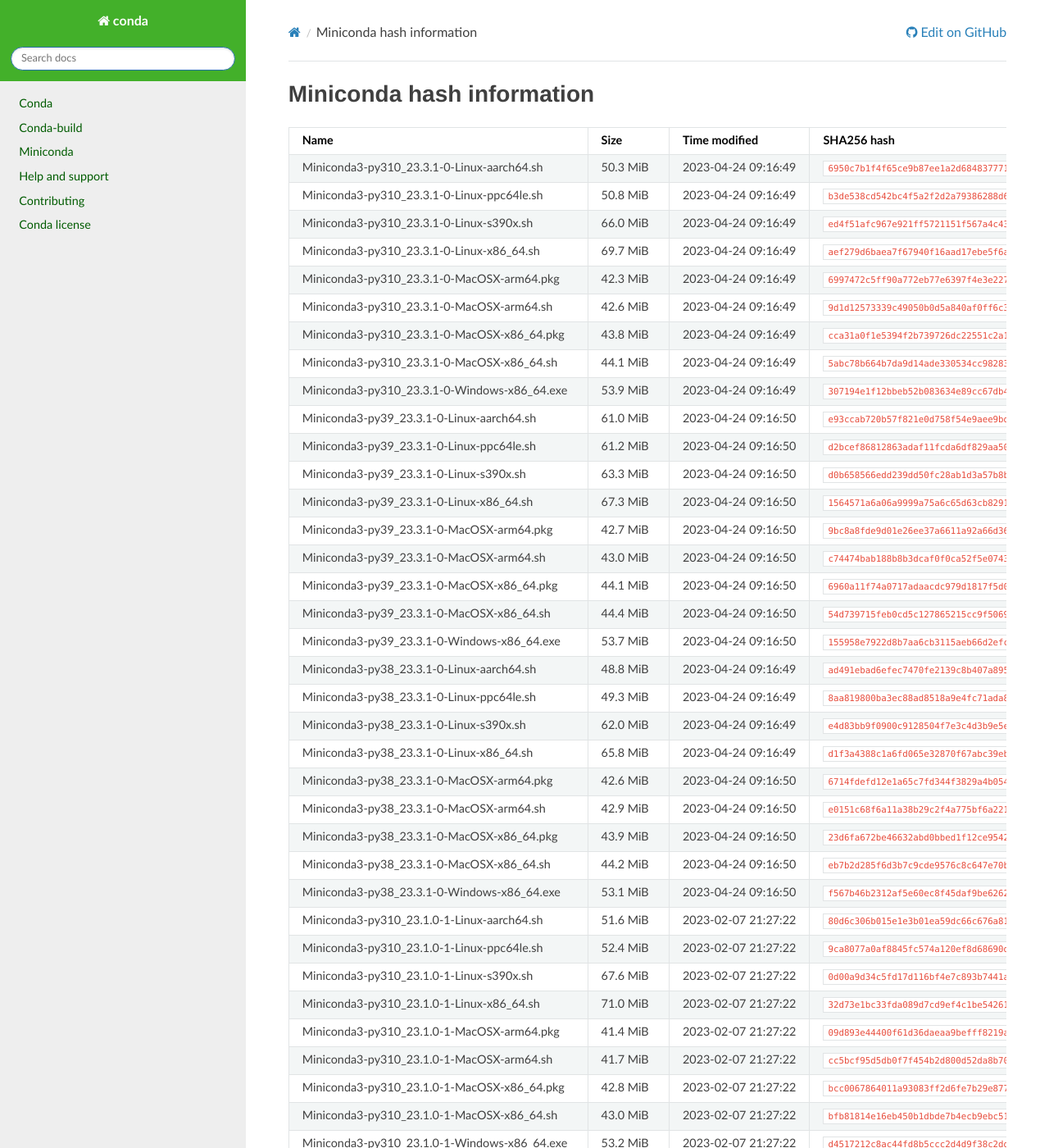
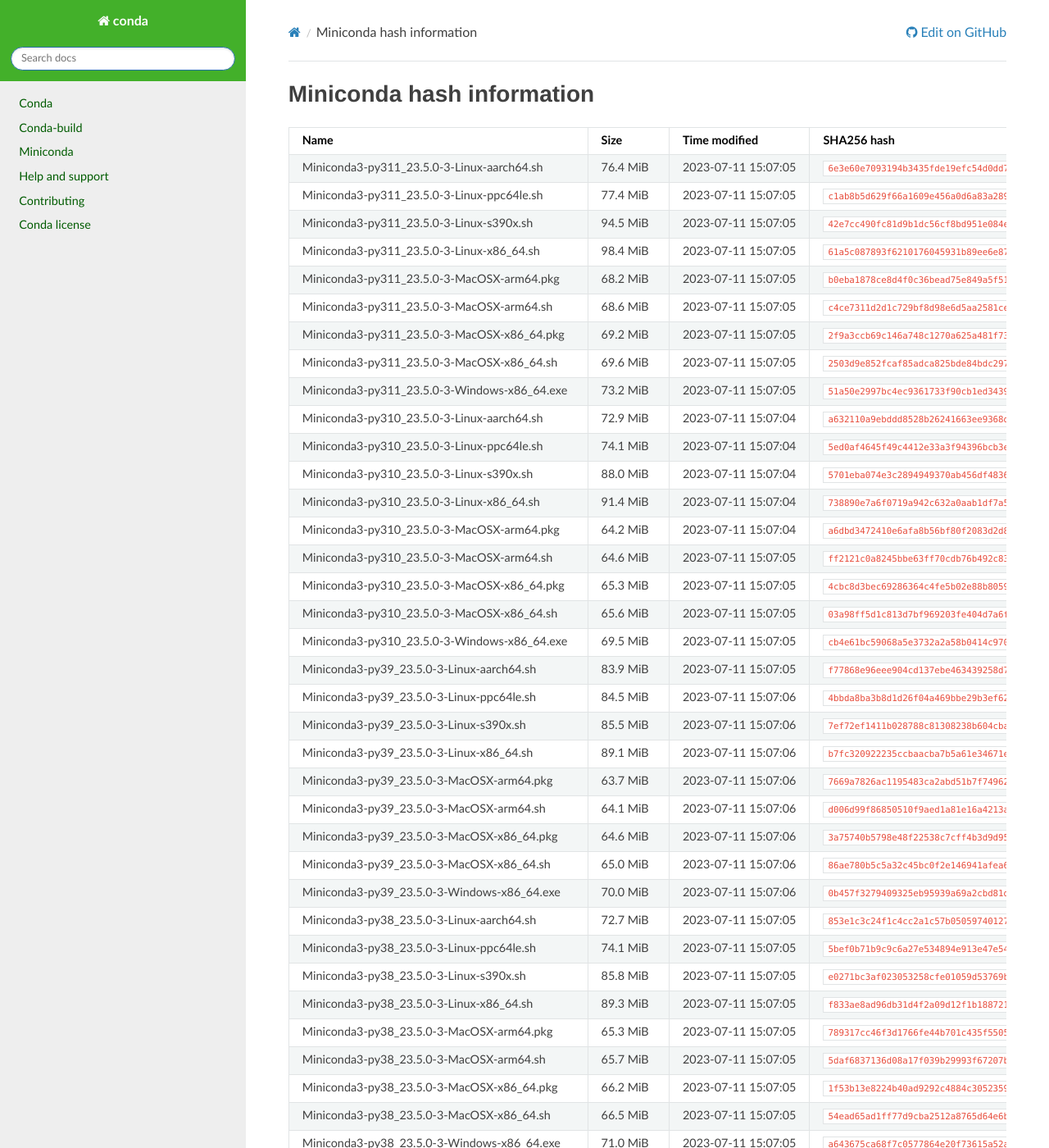
Before and after one commit to conda/conda-docs, a Sphinx documentation site: the page built from docs/source/miniconda_hashes.rst, in a window 1280 px wide and 1400 px high. Shown: the whole window at 82% size. Built offline with Sphinx 7.4.7 and the Read the Docs theme 2.0.0, drawn with Linux system fonts in a browser that asks for light colours.

Commit message:
Update hash list

```diff
--- a/docs/source/miniconda_hashes.rst
+++ b/docs/source/miniconda_hashes.rst
@@ -7,6 +7,42 @@
 ===============================================   =========   ===================  ====================================================================
 Name                                              Size        Time modified        SHA256 hash
 ===============================================   =========   ===================  ====================================================================
+Miniconda3-py311_23.5.0-3-Linux-aarch64.sh         76.4 MiB   2023-07-11 15:07:05  ``6e3e60e7093194b3435fde19efc54d0dd78be393bf5b7487cc28cd1039ebed4d``
+Miniconda3-py311_23.5.0-3-Linux-ppc64le.sh         77.4 MiB   2023-07-11 15:07:05  ``c1ab8b5d629f66a1609e456a0d6a83a2896af6dc0b2b702025cb19456030eacd``
+Miniconda3-py311_23.5.0-3-Linux-s390x.sh           94.5 MiB   2023-07-11 15:07:05  ``42e7cc490fc81d9b1dc56cf8bd951e084e804824d60aca3a4b15d35c57ad373e``
+Miniconda3-py311_23.5.0-3-Linux-x86_64.sh          98.4 MiB   2023-07-11 15:07:05  ``61a5c087893f6210176045931b89ee6e8760c17abd9c862b2cab4c1b7d00f7c8``
+Miniconda3-py311_23.5.0-3-MacOSX-arm64.pkg         68.2 MiB   2023-07-11 15:07:05  ``b0eba1878ce8d4f0c36bead75e849a5f513055756d794344ff6b371e47b66cbe``
+Miniconda3-py311_23.5.0-3-MacOSX-arm64.sh          68.6 MiB   2023-07-11 15:07:05  ``c4ce7311d2d1c729bf8d98e6d5aa2581ce0b08a1480985e63efaf8529b2fc6ca``
+Miniconda3-py311_23.5.0-3-MacOSX-x86_64.pkg        69.2 MiB   2023-07-11 15:07:05  ``2f9a3ccb69c146a748c1270a625a481f73c49d714a35c5ea84399e32892af830``
+Miniconda3-py311_23.5.0-3-MacOSX-x86_64.sh         69.6 MiB   2023-07-11 15:07:05  ``2503d9e852fcaf85adca825bde84bdc297b118fd2c14316e4f27a93a190a7bdd``
+Miniconda3-py311_23.5.0-3-Windows-x86_64.exe       73.2 MiB   2023-07-11 15:07:05  ``51a50e2997bc4ec9361733f90cb1ed343910fbc73e8a2b01b86e514921f1c026``
+Miniconda3-py310_23.5.0-3-Linux-aarch64.sh         72.9 MiB   2023-07-11 15:07:04  ``a632110a9ebddd8528b26241663ee9368d218e36b40e570072774897762f1de8``
+Miniconda3-py310_23.5.0-3-Linux-ppc64le.sh         74.1 MiB   2023-07-11 15:07:04  ``5ed0af4645f49c4412e33a3f94396bcb3eb25f4a3ccb0bfe5bc23ef06bad6f3f``
+Miniconda3-py310_23.5.0-3-Linux-s390x.sh           88.0 MiB   2023-07-11 15:07:04  ``5701eba074e3c2894949370ab456df48361a2efaad9b11209dbf8258ddf1e331``
+Miniconda3-py310_23.5.0-3-Linux-x86_64.sh          91.4 MiB   2023-07-11 15:07:04  ``738890e7a6f0719a942c632a0aab1df7a5a592c5667d0495d1f0495990a709ba``
+Miniconda3-py310_23.5.0-3-MacOSX-arm64.pkg         64.2 MiB   2023-07-11 15:07:04  ``a6dbd3472410e6afa8b56bf80f2083d2d8ac0922c0d9c07b818c9a131662bb59``
+Miniconda3-py310_23.5.0-3-MacOSX-arm64.sh          64.6 MiB   2023-07-11 15:07:05  ``ff2121c0a8245bbe63ff70cdb76b492c831889225f9c5277e096f08fd03e7f17``
+Miniconda3-py310_23.5.0-3-MacOSX-x86_64.pkg        65.3 MiB   2023-07-11 15:07:05  ``4cbc8d3bec69286364c4fe5b02e88b8059de4ffbb4707f1e589c5deef1a210ff``
+Miniconda3-py310_23.5.0-3-MacOSX-x86_64.sh         65.6 MiB   2023-07-11 15:07:05  ``03a98ff5d1c813d7bf969203fe404d7a6f149b335c2077703656807721603495``
+Miniconda3-py310_23.5.0-3-Windows-x86_64.exe       69.5 MiB   2023-07-11 15:07:05  ``cb4e61bc59068a5e3732a2a58b0414c970848d3499c64c725ccd7d0000964335``
+Miniconda3-py39_23.5.0-3-Linux-aarch64.sh          83.9 MiB   2023-07-11 15:07:05  ``f77868e96eee904cd137ebe463439258d76281830bb9e2bd330d23aea1ddd31a``
+Miniconda3-py39_23.5.0-3-Linux-ppc64le.sh          84.5 MiB   2023-07-11 15:07:06  ``4bbda8ba3b8d1d26f04a469bbe29b3ef626a8b10b823f64314719e132f7c3696``
+Miniconda3-py39_23.5.0-3-Linux-s390x.sh            85.5 MiB   2023-07-11 15:07:06  ``7ef72ef1411b028788c81308238b604cba46315cb42e70a2d65511c05440ebca``
+Miniconda3-py39_23.5.0-3-Linux-x86_64.sh           89.1 MiB   2023-07-11 15:07:06  ``b7fc320922235ccbaacba7b5a61e34671e75f3a2c7110c63db0c6a9f98ecf8a8``
+Miniconda3-py39_23.5.0-3-MacOSX-arm64.pkg          63.7 MiB   2023-07-11 15:07:06  ``7669a7826ac1195483ca2abd51b7f749620db3aff2f3851670441fc56652a35b``
+Miniconda3-py39_23.5.0-3-MacOSX-arm64.sh           64.1 MiB   2023-07-11 15:07:06  ``d006d99f86850510f9aed1a81e16a4213a4829e7ea6913f0c42054b4b0ac05a7``
+Miniconda3-py39_23.5.0-3-MacOSX-x86_64.pkg         64.6 MiB   2023-07-11 15:07:06  ``3a75740b5798e48f22538c7cff4b3d9d9549df4eda5e7a6ced5ebc3eab10f297``
+Miniconda3-py39_23.5.0-3-MacOSX-x86_64.sh          65.0 MiB   2023-07-11 15:07:06  ``86ae780b5c5a32c45bc0f2e146941afea6dd1ca48e8d5e1bf99a83df255a0a78``
+Miniconda3-py39_23.5.0-3-Windows-x86_64.exe        70.0 MiB   2023-07-11 15:07:06  ``0b457f3279409325eb95939a69a2cbd81d3cfb8d5df672b85315c14eb0ee9544``
+Miniconda3-py38_23.5.0-3-Linux-aarch64.sh          72.7 MiB   2023-07-11 15:07:05  ``853e1c3c24f1c4cc2a1c57b05059740127724a2b346f887e3f0bb92a6cd05fe1``
+Miniconda3-py38_23.5.0-3-Linux-ppc64le.sh          74.1 MiB   2023-07-11 15:07:05  ``5bef0b71b9c9c6a27e534894e913e47e545793a549a8815bb4a66a8c9d793d45``
+Miniconda3-py38_23.5.0-3-Linux-s390x.sh            85.8 MiB   2023-07-11 15:07:05  ``e0271bc3af023053258cfe01059d53769bbd32dc5542b5c96280d29dcd8568f6``
+Miniconda3-py38_23.5.0-3-Linux-x86_64.sh           89.3 MiB   2023-07-11 15:07:05  ``f833ae8ad96db31d4f2a09d12f1b188721c769d60d813d7e6341c19e77bc791f``
+Miniconda3-py38_23.5.0-3-MacOSX-arm64.pkg          65.3 MiB   2023-07-11 15:07:05  ``789317cc46f3d1766fe44b701c435f5505318c60eb18d607401b30a9cd7bcc3c``
+Miniconda3-py38_23.5.0-3-MacOSX-arm64.sh           65.7 MiB   2023-07-11 15:07:05  ``5daf6837136d08a17f039b29993f67207ba90dcc90abe94c6d5a8925f6888076``
+Miniconda3-py38_23.5.0-3-MacOSX-x86_64.pkg         66.2 MiB   2023-07-11 15:07:05  ``1f53b13e8224b40ad9292c4884c3052359b1826a90b49f4e4724affa10d31bb6``
+Miniconda3-py38_23.5.0-3-MacOSX-x86_64.sh          66.5 MiB   2023-07-11 15:07:05  ``54ead65ad1ff77d9cba2512a8765d64e6b7d8ae154e2fc1a6fcb01395b9a8cf3``
+Miniconda3-py38_23.5.0-3-Windows-x86_64.exe        71.0 MiB   2023-07-11 15:07:05  ``a643675ca68f7c0577864e20f73615a52aeb9c07663576411a86964326fe4288``
 Miniconda3-py310_23.3.1-0-Linux-aarch64.sh         50.3 MiB   2023-04-24 09:16:49  ``6950c7b1f4f65ce9b87ee1a2d684837771ae7b2e6044e0da9e915d1dee6c924c``
 Miniconda3-py310_23.3.1-0-Linux-ppc64le.sh         50.8 MiB   2023-04-24 09:16:49  ``b3de538cd542bc4f5a2f2d2a79386288d6e04f0e1459755f3cefe64763e51d16``
 Miniconda3-py310_23.3.1-0-Linux-s390x.sh           66.0 MiB   2023-04-24 09:16:49  ``ed4f51afc967e921ff5721151f567a4c43c4288ac93ec2393c6238b8c4891de8``
```
